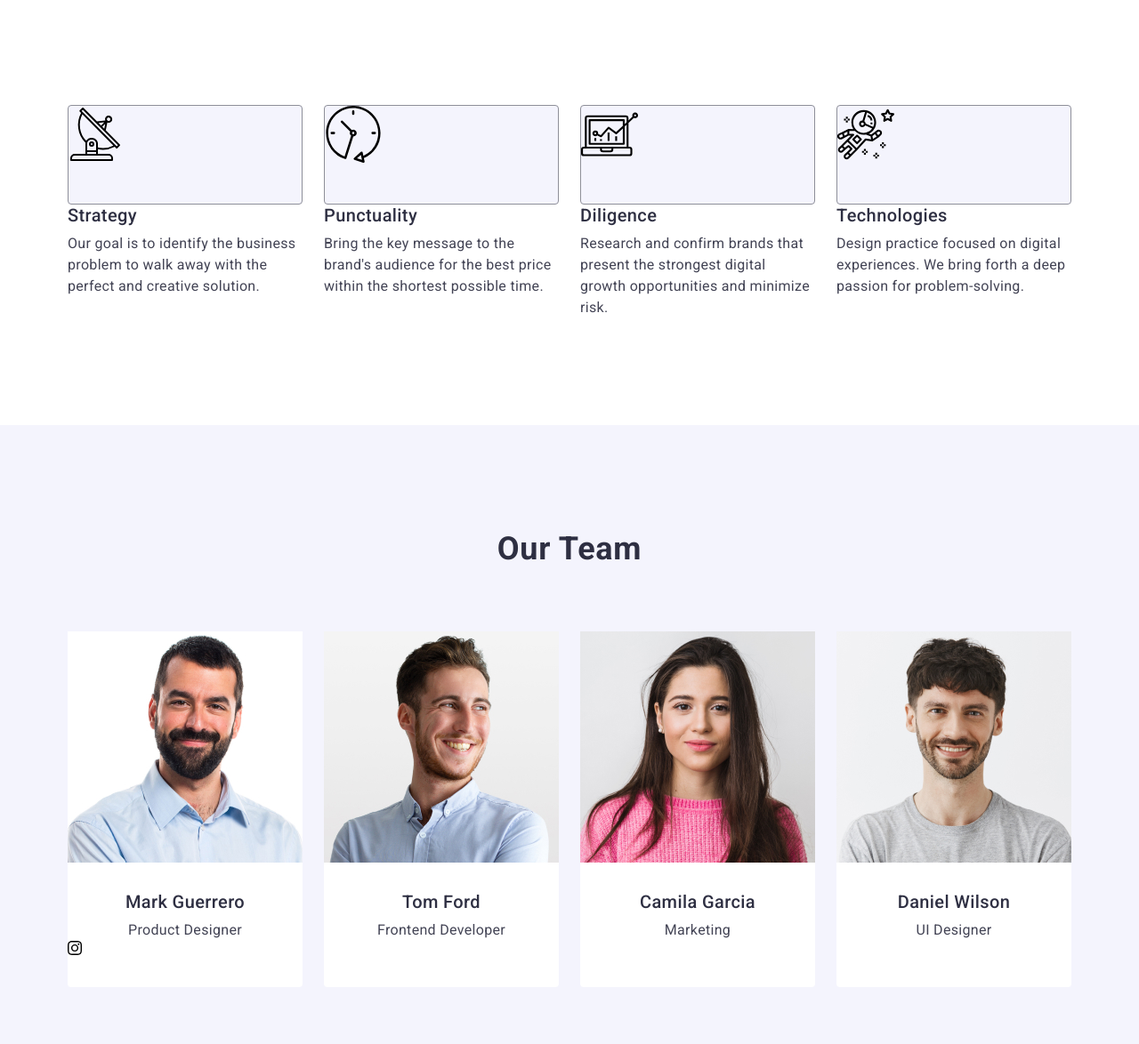
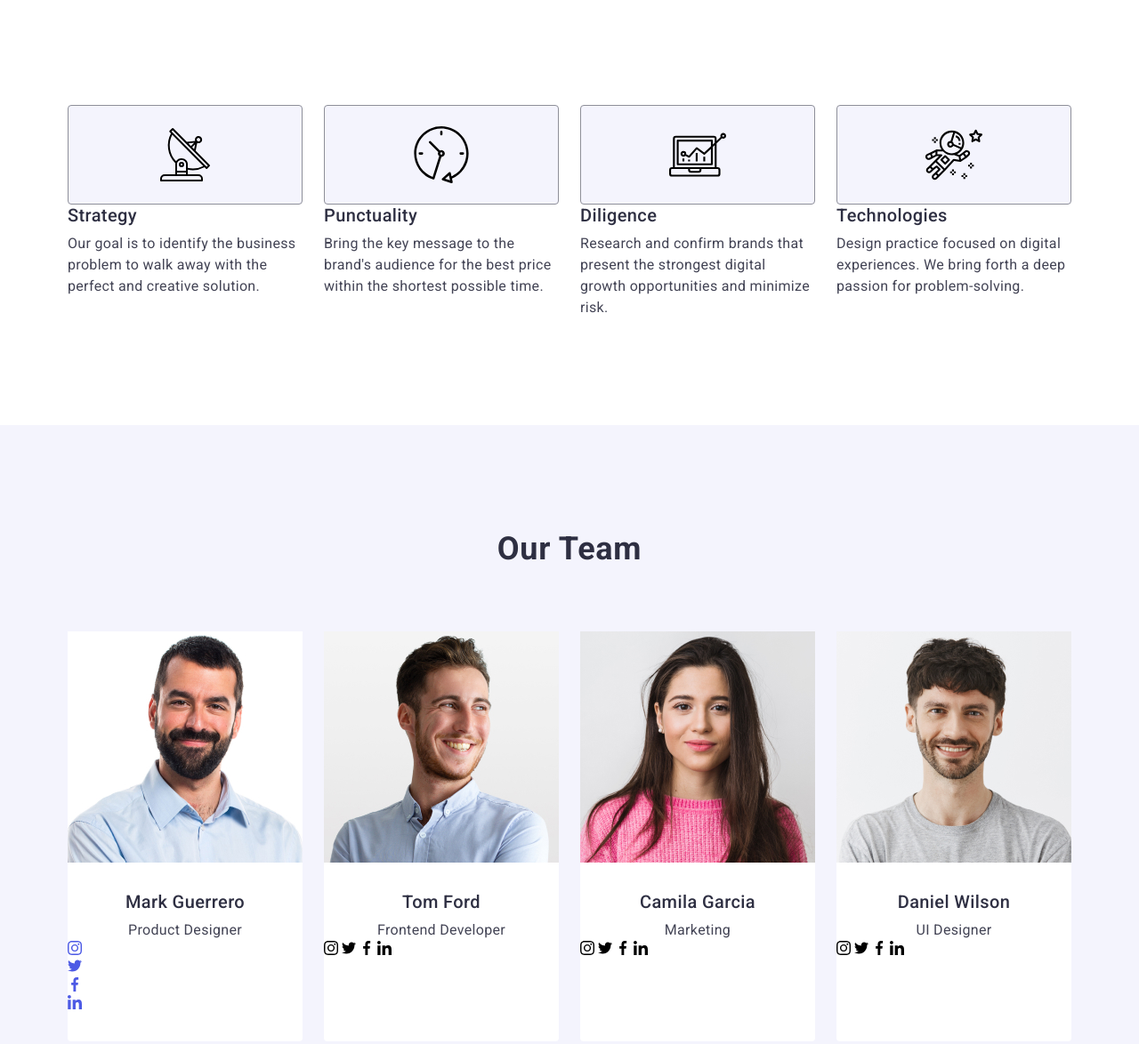
Before and after one commit to Hereafter228/-goit-markup-hw-04, a plain HTML site: page index.html in a window 1280 px wide. Shown: the part 675-1849 px from the top of the page at 89% size. Drawn offline with nearby package versions, Linux system fonts and the light colour scheme.

Commit message:
-goit-markup-hw-04

```diff
--- a/css/style.css
+++ b/css/style.css
@@ -180,13 +180,19 @@ color: #404bbf;
 
 }
 .first-icon-svg{
-    display: block;
+    display: flex;
     background: #f4f4fd;
     border: 1px solid #8e8f99;
         border-radius: 4px;
         width: 264px;
         height: 112px;
+        display: flex;
+         justify-content:center;
+         align-items:center;
 
+}
+.second-icon-svg{
+    fill: #4d5ae5;
 }
 .svg-flex-item-first{
     justify-content: center;
--- a/index.html
+++ b/index.html
@@ -70,7 +70,7 @@
             <li class="business-item-flex">
                 <div class="first-icon-svg">
                 <svg width="60" height="64">
-                    <use href="/images/first .icons.svg.svg#icon-antenn">
+                    <use href="./images/first .icons.svg.svg#icon-antenn">
 
                     </use>
                 </svg>
@@ -82,7 +82,7 @@
             <li class="business-item-flex">
                 <div class="first-icon-svg">
                 <svg width="64" height="64">
-                    <use href="/images/first .icons.svg.svg#icon-clock">
+                    <use href="./images/first .icons.svg.svg#icon-clock">
 
                     </use>
                 </svg>
@@ -95,8 +95,7 @@
             <li class="business-item-flex">
                 <div class="first-icon-svg">
                 <svg width="64" height="64">
-                    <use href="/images/first .icons.svg.svg#icon-diagram">
-
+                    <use href="./images/first .icons.svg.svg#icon-diagram">
                     </use>
                 </svg>
                 </div>
@@ -106,7 +105,7 @@
             <li class="business-item-flex">
                 <div class="first-icon-svg">
                 <svg class="svg-flex-item-first" width="64" height="64">
-                    <use href="/images/first .icons.svg.svg#icon-astronaut">
+                    <use href="./images/first .icons.svg.svg#icon-astronaut">
 
                     </use>
                 </svg>
@@ -130,9 +129,26 @@
                     <div class="name-place-person">
                     <h3 class="team-logo-q">Mark Guerrero</h3>
                     <p class="team-text-q">Product Designer</p>
+                    <div class="second-icon-svg">
                     <svg width="16" height="16">
-                        <use href="./images/icon.svg.svg#icon-instagram"></use>
+                        <use href="./images/icon.svg.svg#icon-instagram"> </use>
                     </svg>
+                    </div>
+                    <div class="second-icon-svg">
+                    <svg width="16" height="16">
+                        <use href="./images/icon.svg.svg#icon-twitter"> </use>
+                    </svg>
+                    </div>
+                    <div class="second-icon-svg">
+                <svg width="16" height="16">
+                    <use href="./images/icon.svg.svg#icon-facebook"> </use>
+                </svg>
+                </div>
+                <div class="second-icon-svg">
+                <svg width="16" height="16">
+                    <use href="./images/icon.svg.svg#icon-LinkedIn"> </use>
+                </svg>
+                </div>
                     </div>
 
                 </li>
@@ -141,6 +157,18 @@
                     <div class="name-place-person">
                     <h3 class="team-logo-q">Tom Ford</h3>
                     <p class="team-text-q">Frontend Developer</p>
+                    <svg width="16" height="16">
+                        <use href="./images/icon.svg.svg#icon-instagram"> </use>
+                    </svg>
+                    <svg width="16" height="16">
+                        <use href="./images/icon.svg.svg#icon-twitter"> </use>
+                    </svg>
+                    <svg width="16" height="16">
+                        <use href="./images/icon.svg.svg#icon-facebook"> </use>
+                    </svg>
+                    <svg width="16" height="16">
+                        <use href="./images/icon.svg.svg#icon-LinkedIn"> </use>
+                    </svg>
         </div>
                 </li>
                 <li class="first-photo-flex">
@@ -148,6 +176,18 @@
                     <div class="name-place-person">
                     <h3 class="team-logo-q">Camila Garcia</h3>
                     <p class="team-text-q">Marketing</p>
+                    <svg width="16" height="16">
+                        <use href="./images/icon.svg.svg#icon-instagram"> </use>
+                    </svg>
+                    <svg width="16" height="16">
+                        <use href="./images/icon.svg.svg#icon-twitter"> </use>
+                    </svg>
+                    <svg width="16" height="16">
+                        <use href="./images/icon.svg.svg#icon-facebook"> </use>
+                    </svg>
+                    <svg width="16" height="16">
+                        <use href="./images/icon.svg.svg#icon-LinkedIn"> </use>
+                    </svg>
         </div>
                 </li>
                 <li class="first-photo-flex">
@@ -155,6 +195,18 @@
                     <div class="name-place-person">
                     <h3 class="team-logo-q">Daniel Wilson</h3>
                     <p class="team-text-q">UI Designer</p>
+                    <svg width="16" height="16">
+                        <use href="./images/icon.svg.svg#icon-instagram"> </use>
+                    </svg>
+                    <svg width="16" height="16">
+                        <use href="./images/icon.svg.svg#icon-twitter"> </use>
+                    </svg>
+                    <svg width="16" height="16">
+                        <use href="./images/icon.svg.svg#icon-facebook"> </use>
+                    </svg>
+                    <svg width="16" height="16">
+                        <use href="./images/icon.svg.svg#icon-LinkedIn"> </use>
+                    </svg>
                     </div>
                 </li>
 
```
